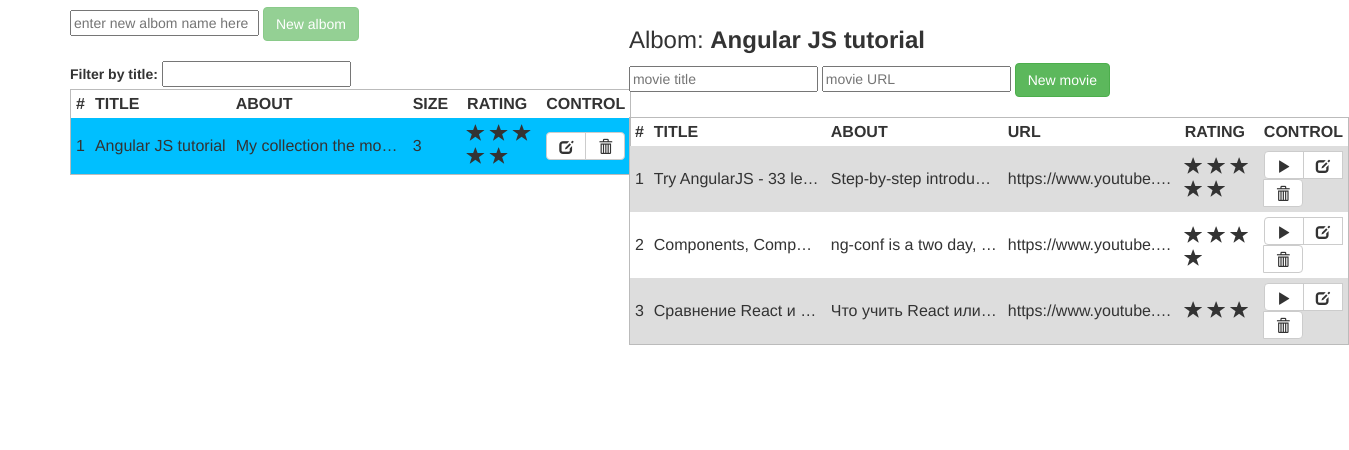
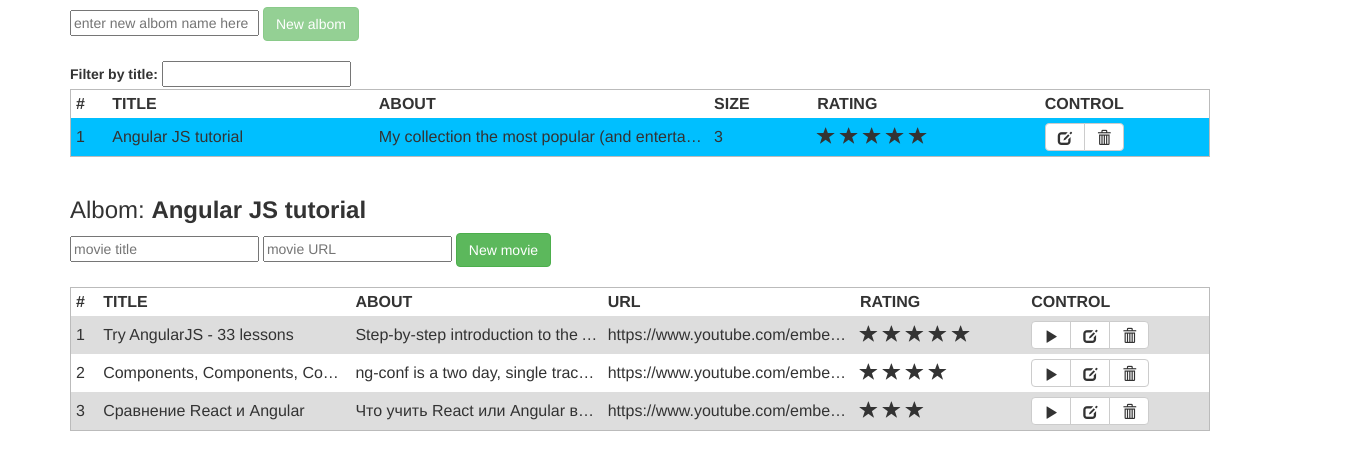
Before and after one commit to romanenko-andrey/my-angular-alboms-list, a website with bundled scripts: page index.html in a window 1280 px wide. Shown: the part 53-503 px from the top of the page, 1349 px wide, since content can reach past the window. Built offline with nearby package versions, Linux system fonts and the light colour scheme.

Commit message:
start second stage - 2

```diff
--- a/app/components/alboms-list/albom.component.css
+++ b/app/components/alboms-list/albom.component.css
@@ -96,11 +96,8 @@
     vertical-align: top;
 }
 
-.left-block{
-    width: calc(50% - 15px);
-}
-.right-block{
-    width: calc(50% - 15px);
+.left-block, .right-block{
+    width: 100%;
 }
 
 .list-table{
@@ -115,9 +112,6 @@
 
 
 @media screen and (max-width:1024px) {
-    .right-block, .left-block{
-        width: 100%;
-    }
     .list-table td.text {
         max-width:  130px;
     }
```
